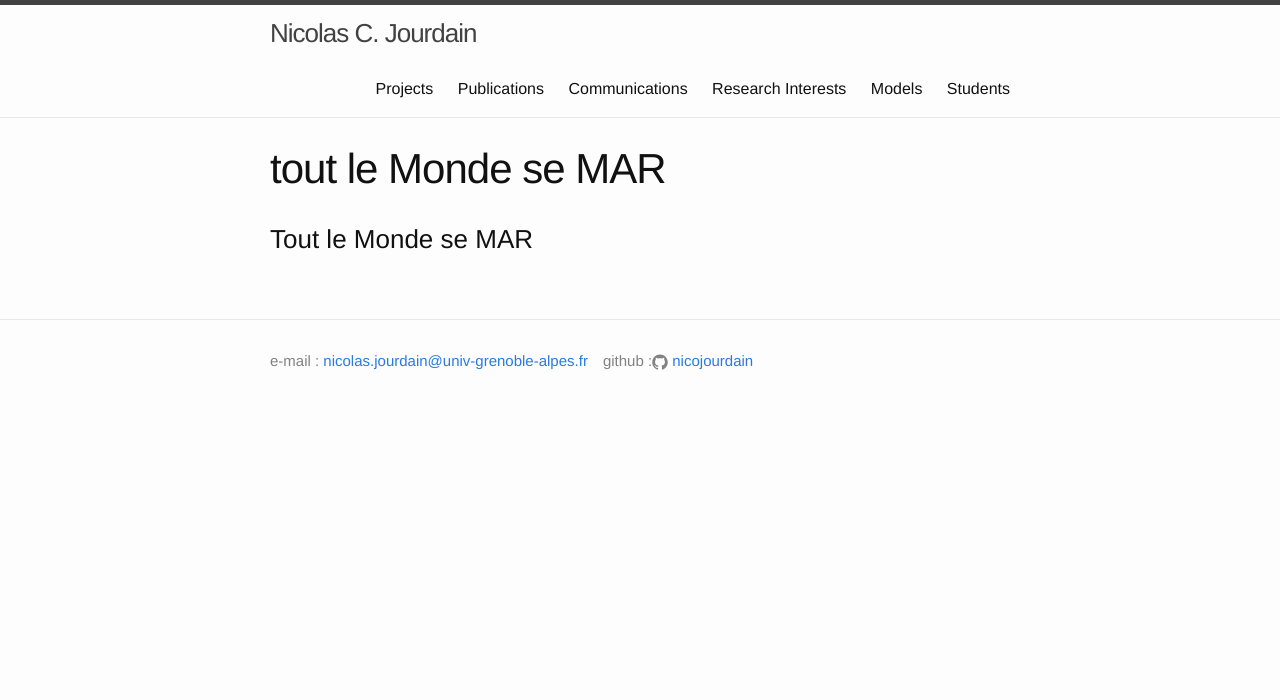
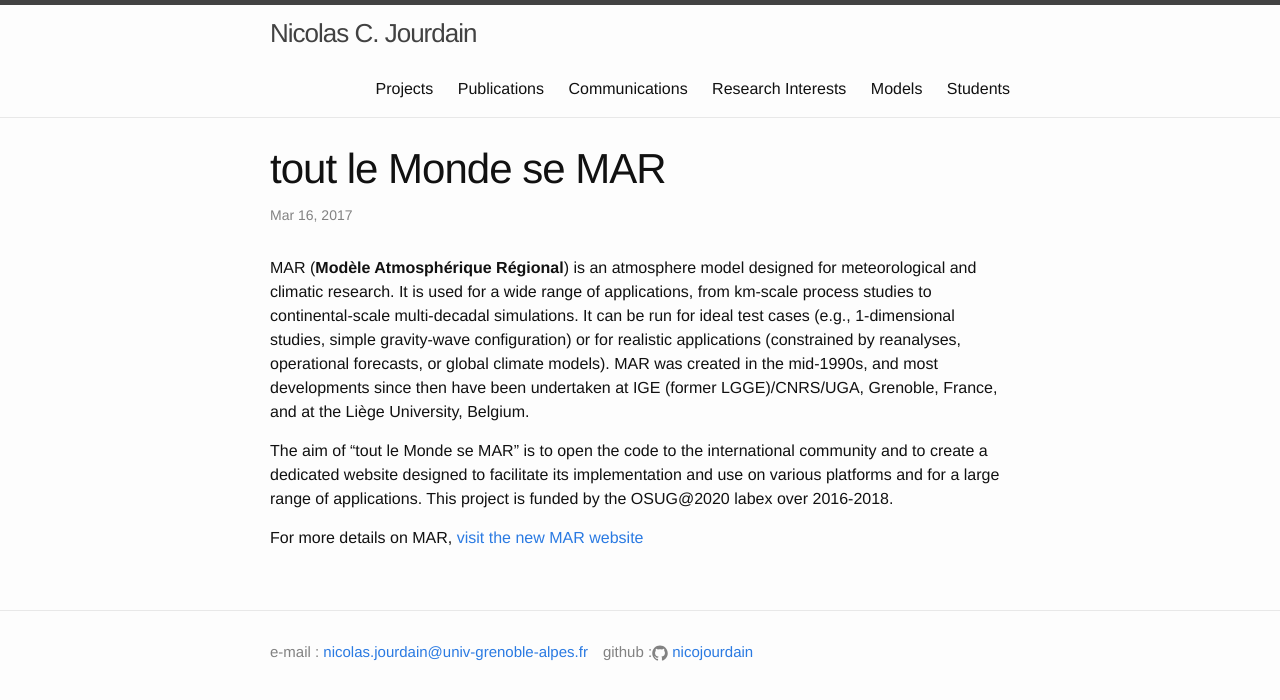
Before and after one commit to nicojourdain/nicojourdain.github.io, a Jekyll site: the page built from projects_dir/tout_le_Monde_se_MAR.md, in a window 1280 px wide. Shown: the top 700 px of the page. Built offline with Jekyll 4.4.1, drawn with Linux system fonts in a browser that asks for light colours.

Commit message:
fix home

```diff
--- a/projects_dir/tout_le_Monde_se_MAR.md
+++ b/projects_dir/tout_le_Monde_se_MAR.md
@@ -1,7 +1,11 @@
 ---
-layout: page
+layout: post
 title: "tout le Monde se MAR"
-permalink: /tout_le_Monde_se_MAR/
+date: 2017-03-16
 ---
 
-### Tout le Monde se MAR
+MAR (**Modèle Atmosphérique Régional**) is an atmosphere model designed for meteorological and climatic research. It is used for a wide range of applications, from km-scale process studies to continental-scale multi-decadal simulations. It can be run for ideal test cases (e.g., 1-dimensional studies, simple gravity-wave configuration) or for realistic applications (constrained by reanalyses, operational forecasts, or global climate models). MAR was created in the mid-1990s, and most developments since then have been undertaken at IGE (former LGGE)/CNRS/UGA, Grenoble, France, and at the Liège University, Belgium.
+
+The aim of "tout le Monde se MAR" is to open the code to the international community and to create a dedicated website designed to facilitate its implementation and use on various platforms and for a large range of applications. This project is funded by the OSUG@2020 labex over 2016-2018.
+
+For more details on MAR, [visit the new MAR website](http://mar.cnrs.fr)
```
